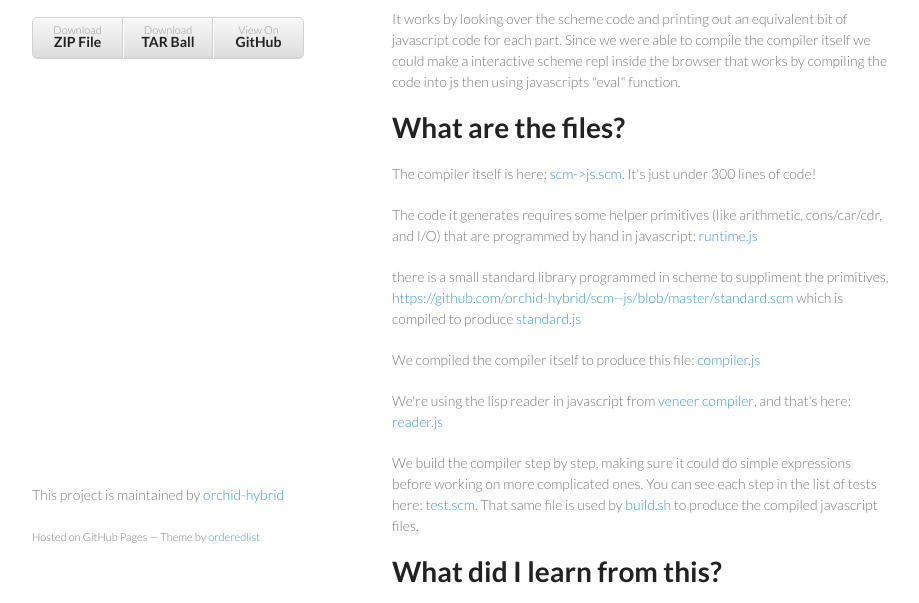
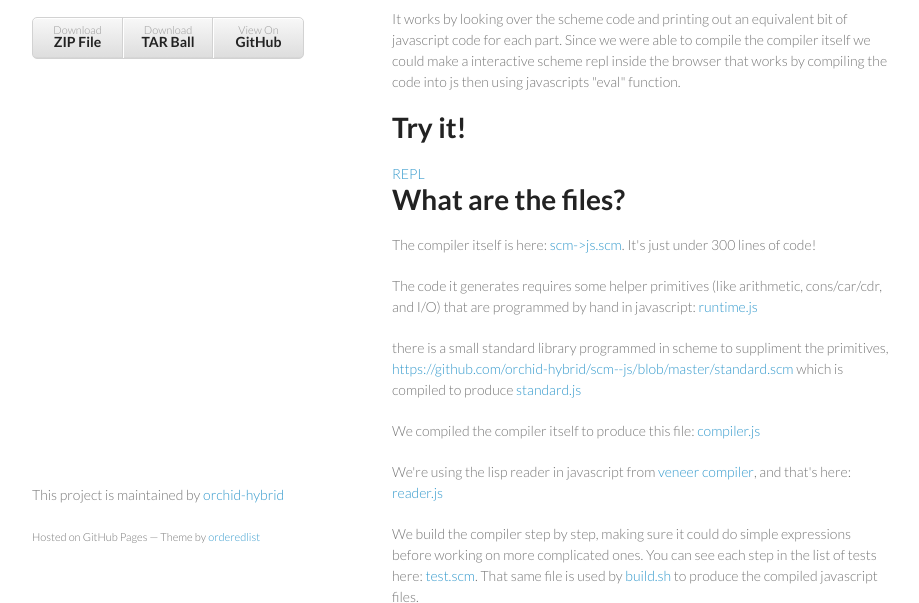
Before and after one commit to orchid-hybrid/scm--js, a plain HTML site: page index.html in a window 1280 px wide. Shown: the part 184-787 px from the top of the page, without its empty margins (178-1097 px from the left). Drawn offline with Linux system fonts and the light colour scheme.

Commit message:
Update index.html

```diff
--- a/index.html
+++ b/index.html
@@ -36,6 +36,11 @@
 <p>It works by looking over the scheme code and printing out an equivalent bit of javascript code for each part. Since we were able to compile the compiler itself we could make a interactive scheme repl inside the browser that works by compiling the code into js then using javascripts "eval" function.</p>
 
 <h1>
+  <a id="try-it" class="anchor" href="#what-are-the-files" aria-hidden="true"><span class="octicon octicon-link"></span></a>Try it!</h1>
+
+  <a href="repl.html">REPL</a>
+
+<h1>
 <a id="what-are-the-files" class="anchor" href="#what-are-the-files" aria-hidden="true"><span class="octicon octicon-link"></span></a>What are the files?</h1>
 
 <p>The compiler itself is here: <a href="https://github.com/orchid-hybrid/scm--js/blob/master/scm-%3Ejs.scm">scm-&gt;js.scm</a>. It's just under 300 lines of code!</p>
```
